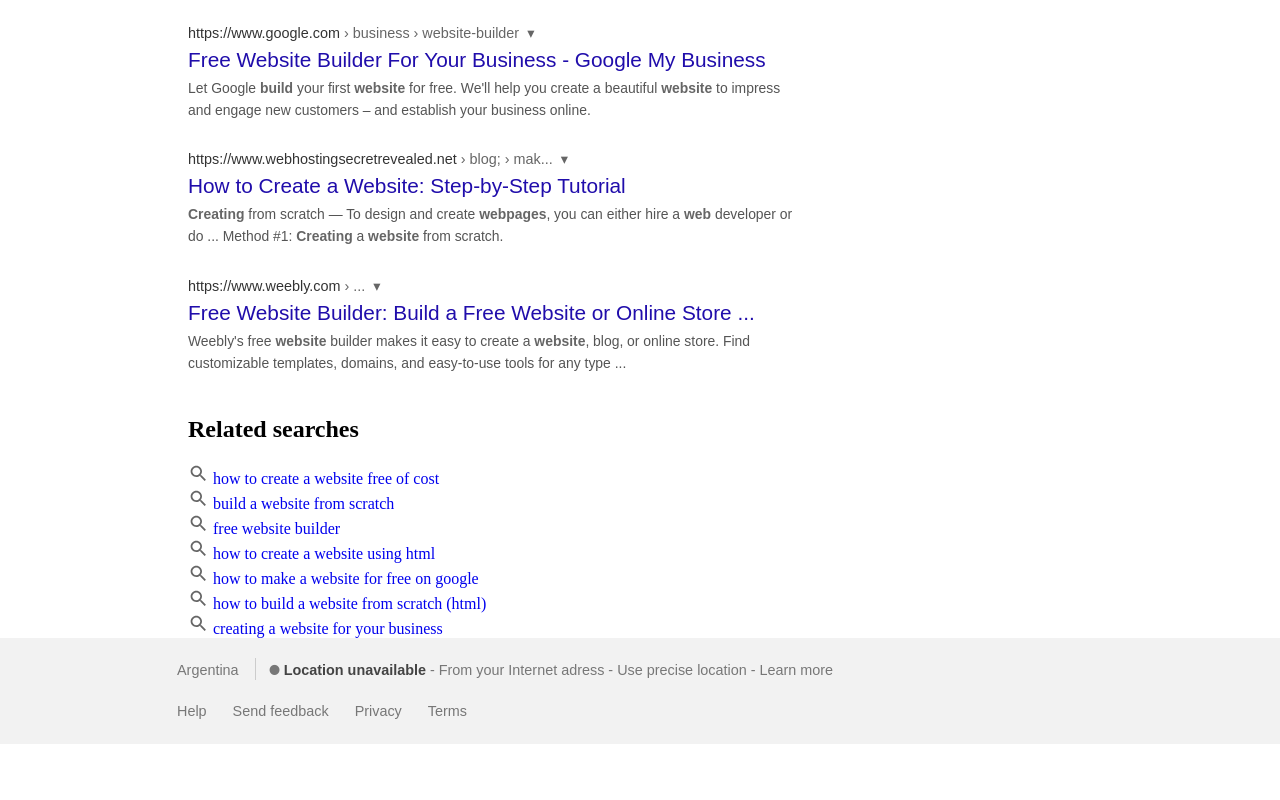
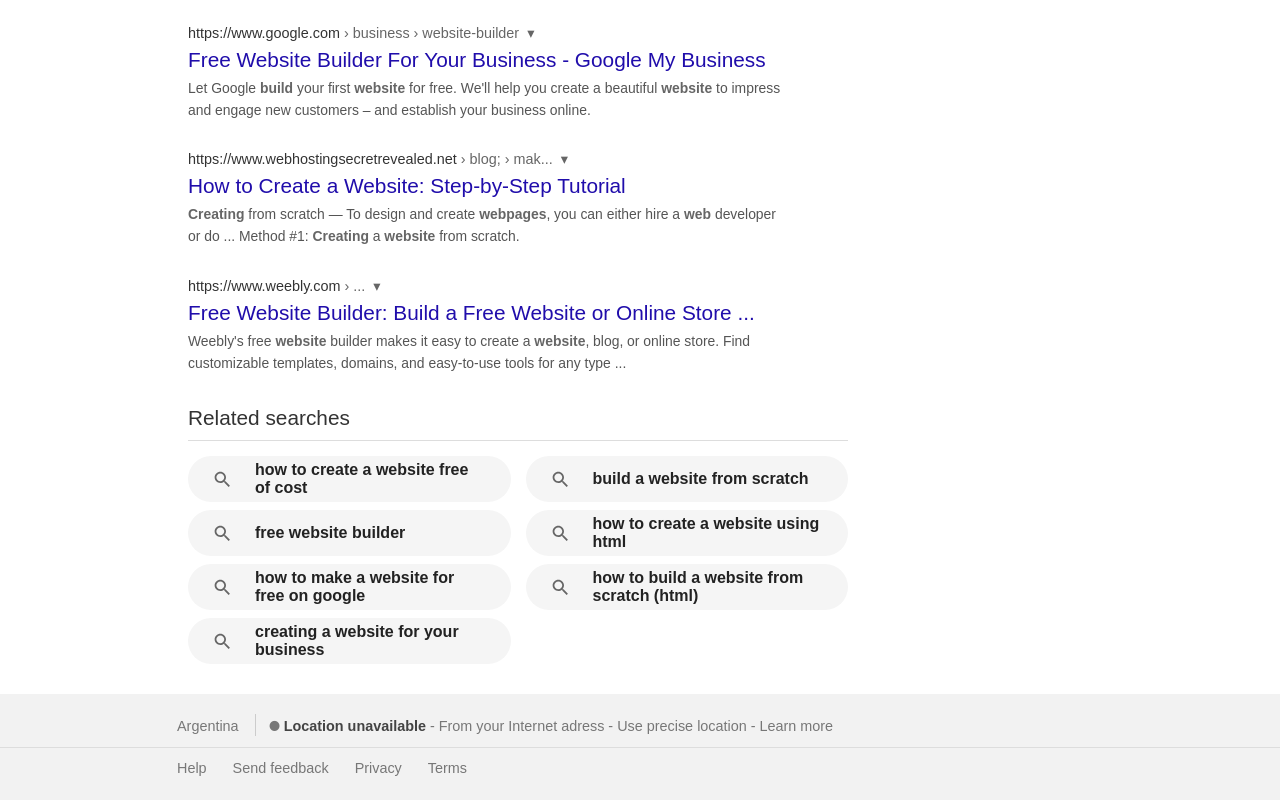
Before and after one commit to LBonino/google-results-page, a plain HTML site: page index.html in a window 1280 px wide. Shown: the part 1039-1839 px from the top of the page. Before the commit the page ends 1783 px from the top, so only its background shows below. Drawn offline with Linux system fonts and the light colour scheme.

Commit message:
Add styles for related searches

```diff
--- a/styles.css
+++ b/styles.css
@@ -244,7 +244,7 @@ footer a:hover {
     margin-right: 7px;
 }
 
-#separator {
+.separator {
     display: block;
     width: 100%;
     border-bottom: 1px solid #ddd;
@@ -255,13 +255,17 @@ main {
     flex-direction: column;
     align-items: flex-start;
     margin-left: 188px;
-    width: 610px;
+    width: 600px;
 }
 
 #results-stats {
     font-family: Arial;
     font-size: 0.87rem;
     color: #777;
+}
+
+main section {
+    width: 100%;
 }
 
 .result {
@@ -310,3 +314,50 @@ cite {
 .result-relevant-content strong {
     color: #666;
 }
+
+#related-searches {
+    width: 660px;
+    font-family: Arial;
+}
+
+#related-searches h2 {
+    margin: 10px 0;
+    color: #333;
+    font-size: 1.3rem;
+    font-weight: 300;
+}
+
+#related-searches .separator {
+    margin-bottom: 15px;
+}
+
+#related-grid {
+    display: grid;
+    grid-template-columns: 1fr 1fr;
+    gap: 8px 15px;
+    color: #222;
+    font-weight: bold;
+    margin-bottom: 30px;
+}
+
+#related-grid div {
+    display: flex;
+    background-color: rgb(245, 245, 245);
+    border-radius: 25px;
+}
+
+#related-grid div a {
+    display: flex;
+    justify-content: space-around;
+    align-items: center;
+    color: #222;
+    margin: 5px 24px;
+}
+
+#related-grid div a:hover {
+    text-decoration: underline;
+}
+
+#related-grid div a > img {
+    margin-right: 22px;
+}
```
